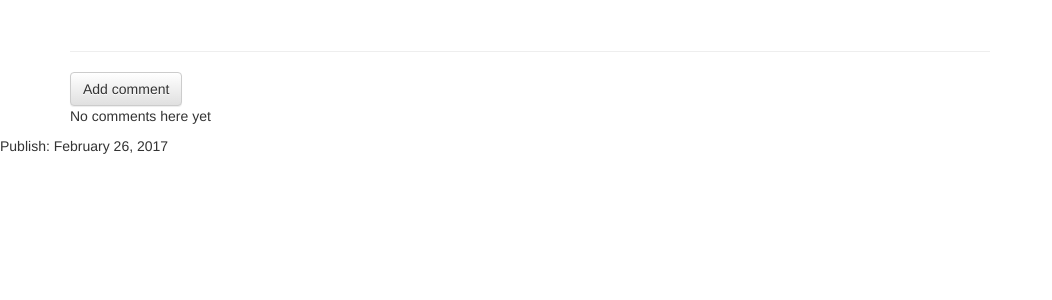
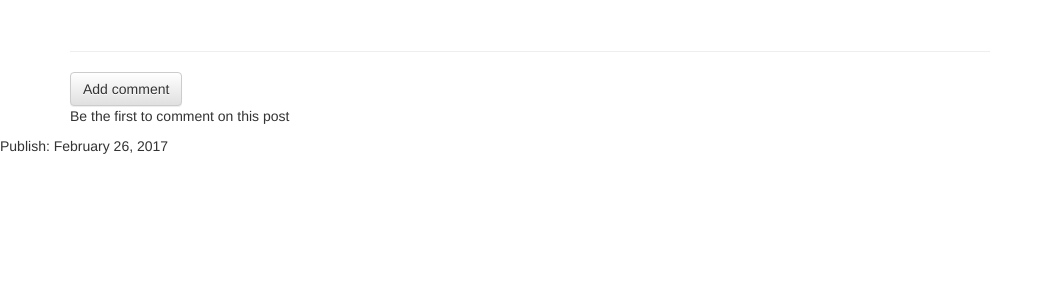
Before and after one commit to mo12g13/Django_Girls_Blog_Site, a Django app: template blog/templates/blog/post_details.html in a window 1280 px wide. Shown: the part 227-527 px from the top of the page, without its empty margins (0-1052 px from the left). Run offline with Django 3.2, Linux system fonts and the light colour scheme; the template is opened without the code that fills it, so the values that code supplies are empty; some libraries are stand-ins or nearby versions.

Commit message:
Fixed the comment bug. Comment are now be shown

```diff
--- a/blog/models.py
+++ b/blog/models.py
@@ -19,7 +19,7 @@ class Post(models.Model):
 
 
 class Comment(models.Model):
-    post = models.ForeignKey('blog.Post', related_name='comment')
+    post = models.ForeignKey('blog.Post', related_name='comments')
     author = models.CharField(max_length=200)
     text = models.TextField()
     created_date = models.DateTimeField(default=timezone.now)
--- a/blog/templates/blog/base.html
+++ b/blog/templates/blog/base.html
@@ -25,8 +25,6 @@
         </div>
 
         <div class="row">
-
-
             {% block content %}
 
         {% endblock %}
--- a/blog/templates/blog/post_details.html
+++ b/blog/templates/blog/post_details.html
@@ -38,6 +38,6 @@
     </div>
     {% endif %}
 {% empty %}
-    <p>No comments here yet </p>
+    <p>Be the first to comment on this post</p>
 {% endfor %}
 {% endblock %}}
```
Also changed, not shown: blog/migrations/0004_auto_20170302_1528.py (added).
